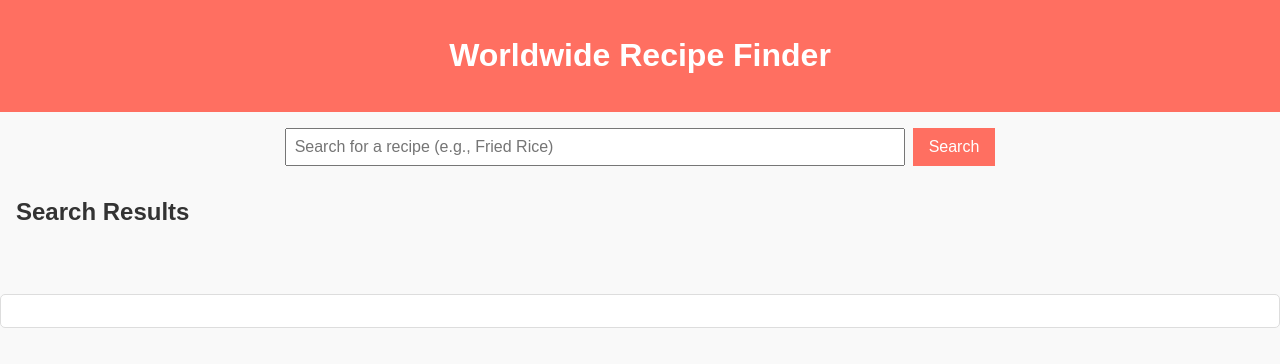
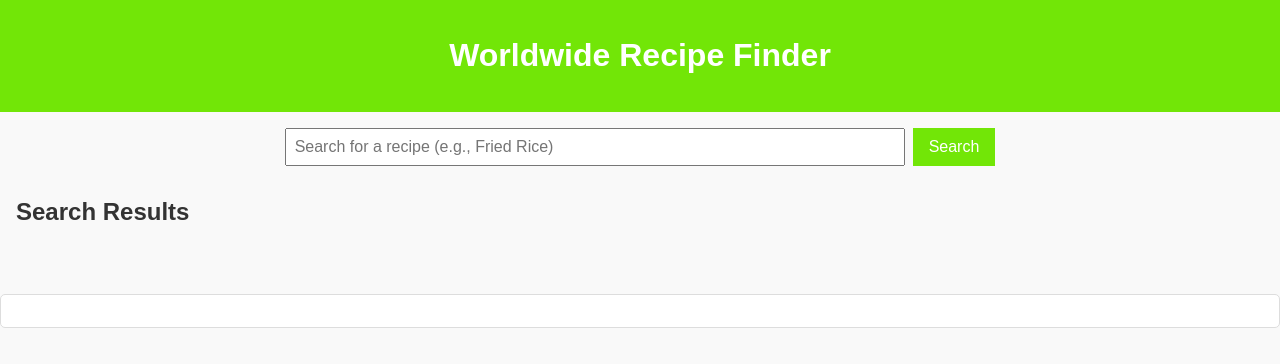
Before and after one commit to mwaniasam/worlwide-recipe_finder, a plain HTML site: page recipe-finder/index.html in a window 1280 px wide. Drawn offline with Linux system fonts and the light colour scheme.

Commit message:
I really want that shortcut icon to be present!

```diff
--- a/recipe-finder/index.html
+++ b/recipe-finder/index.html
@@ -3,7 +3,7 @@
 
 <head>
     <meta charset="UTF-8">
-    <link rel="shortcut icon" type="r-icon" href="../images/avocado_slice.jpeg">
+    <link rel="shortcut icon" type="r-icon" href="images/avocado_slice.jpeg">
     <meta name="viewport" content="width=device-width, initial-scale=1.0">
     <title>Buscador Mundial de Recetas</title>
     <link rel="stylesheet" href="styles.css">
--- a/recipe-finder/styles.css
+++ b/recipe-finder/styles.css
@@ -8,7 +8,7 @@ body {
 }
 
 header {
-    background-color: #ff6f61;
+    background-color: #72e607;
     color: white;
     padding: 1rem;
     text-align: center;
@@ -37,7 +37,7 @@ main {
     padding: 0.5rem 1rem;
     margin-left: 0.5rem;
     font-size: 1rem;
-    background-color: #ff6f61;
+    background-color: #72e607;
     color: white;
     border: none;
     cursor: pointer;
@@ -45,7 +45,7 @@ main {
 }
 
 #search-button:hover {
-    background-color: #e65d53;
+    background-color: #72e607;
 }
 
 /* Results Section */
```
Also changed, not shown: recipe-finder/details.html (+1 -0 lines).
